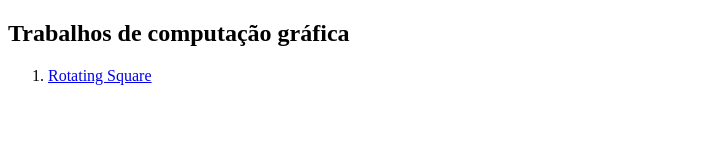
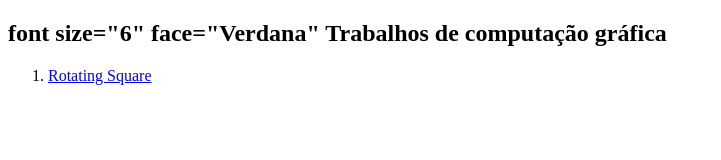
Before and after one commit to Lucas-LMS/GraphicComputation, a plain HTML site: page index.html in a window 1280 px wide. Shown: the whole page, without its empty margins (0-721 px from the left). Drawn offline with Linux system fonts and the light colour scheme.

Commit message:
minor changes

```diff
--- a/index.html
+++ b/index.html
@@ -4,10 +4,10 @@
 		<meta charset="UTF-8" />
 		<meta http-equiv="X-UA-Compatible" content="IE=edge" />
 		<meta name="viewport" content="width=device-width, initial-scale=1.0" />
-		<title>Trabalhos Comp. Gráfica</title>
+		<title>Trabalhos Computação Gráfica 2022-1</title>
 	</head>
 	<body>
-		<h2>Trabalhos de computação gráfica</h2>
+		<h2>font size="6" face="Verdana" Trabalhos de computação gráfica</h2>
 		<ol>
 			<li>
 				<a href="/T1/Square.html">Rotating Square</a>
```
